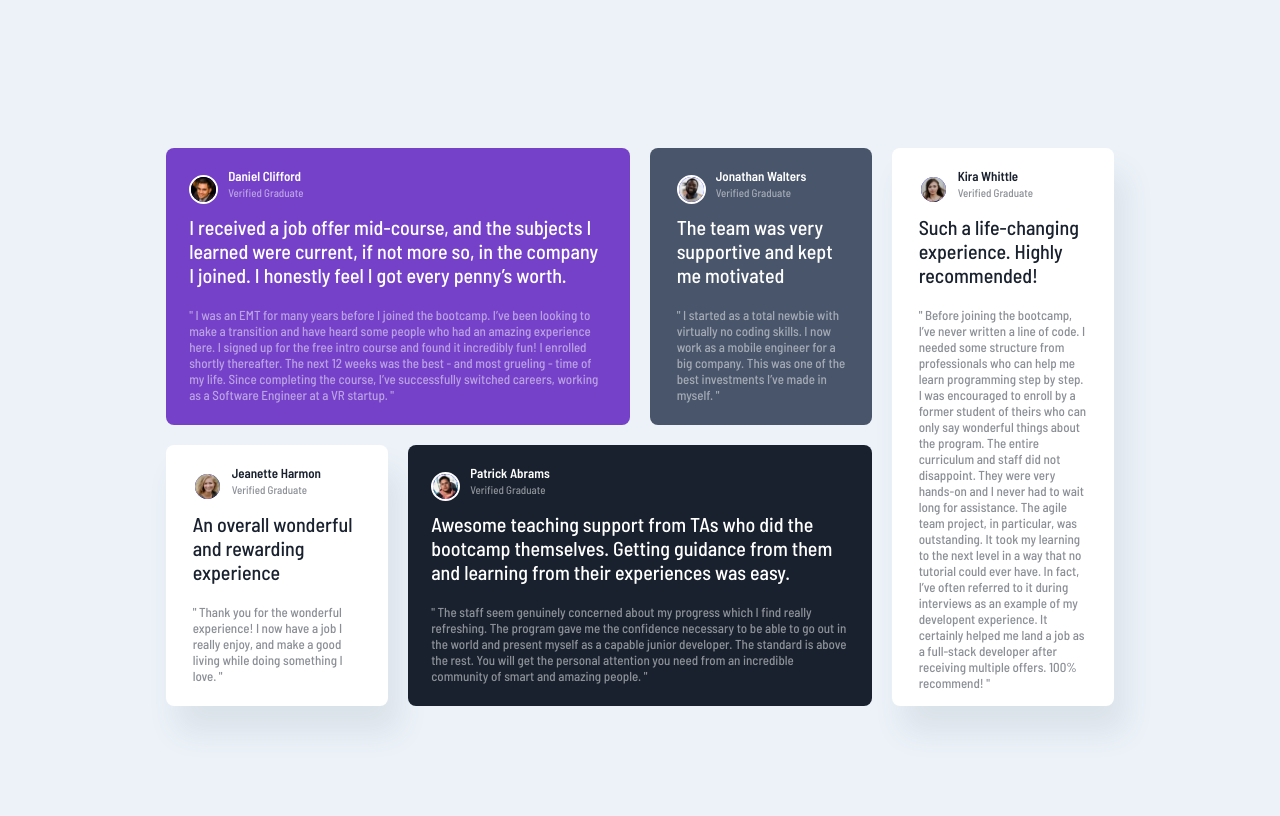
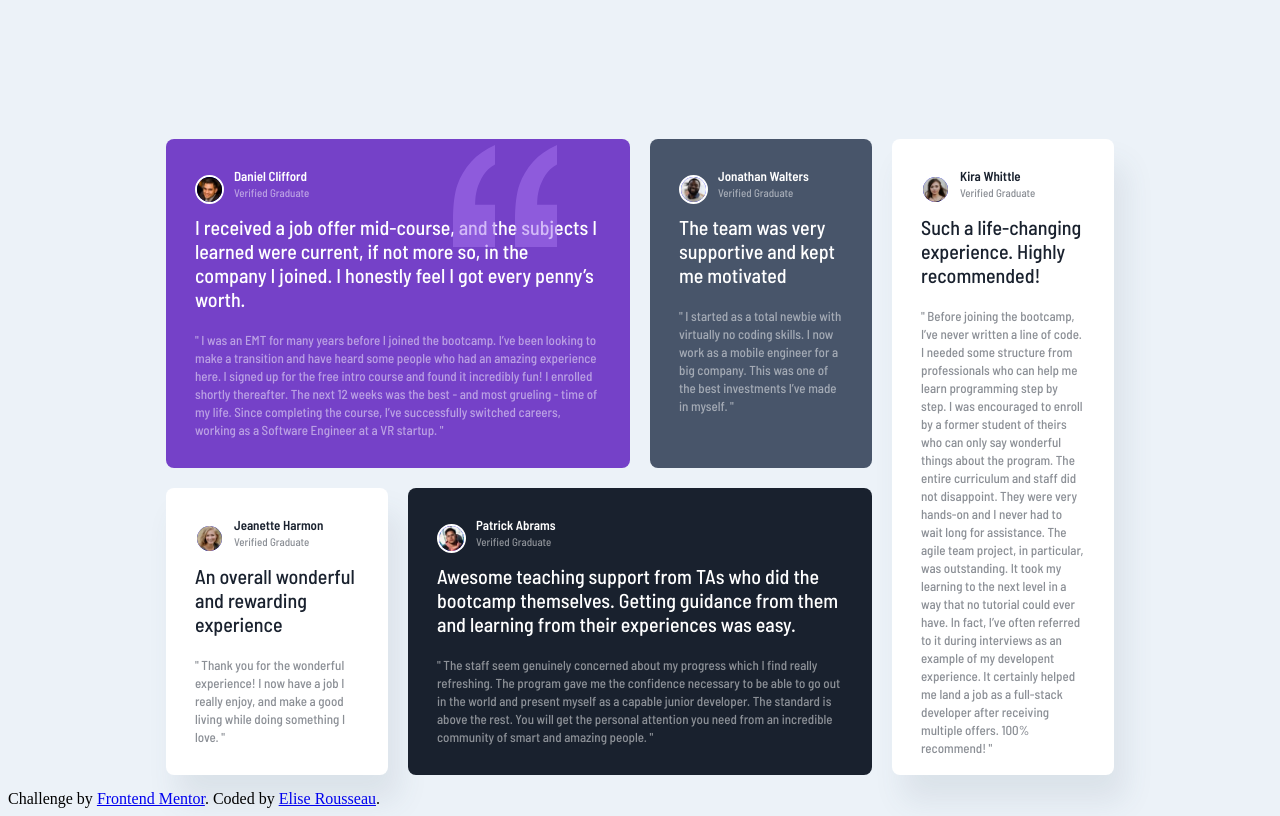
Before and after one commit to SarahHenriette/testimonials-grid-section, a plain HTML site: page docs/index.html in a window 1280 px wide. Drawn offline with Linux system fonts and the light colour scheme.

Commit message:
update integration

```diff
--- a/docs/index.html
+++ b/docs/index.html
@@ -2,8 +2,7 @@
 <html lang="en">
 <head>
   <meta charset="UTF-8">
-  <meta name="viewport" content="width=device-width, initial-scale=1.0"> <!-- displays site properly based on user's device -->
-
+  <meta name="viewport" content="width=device-width, initial-scale=1.0">
   <link rel="icon" type="image/png" sizes="32x32" href="./images/favicon-32x32.png">
   <link rel="stylesheet" href="./sass/style.css">
   <title>Frontend Mentor | [Challenge Name Here]</title>
@@ -28,6 +27,9 @@
         for the free intro course and found it incredibly fun! I enrolled shortly thereafter.
         The next 12 weeks was the best - and most grueling - time of my life. Since completing
         the course, I’ve successfully switched careers, working as a Software Engineer at a VR startup. "</p>
+        <figure>
+          <img src="./images/bg-pattern-quotation.svg" alt="">
+        </figure>
   </section>
   <section class="testimonial jonathan color-white single">
     <header>
@@ -95,62 +97,9 @@
       100% recommend! "</p>
   </section>
 </section>
-  <!-- Daniel Clifford
-  Verified Graduate
-
-  I received a job offer mid-course, and the subjects I learned were current, if not more so,
-  in the company I joined. I honestly feel I got every penny’s worth.
-
-  “ I was an EMT for many years before I joined the bootcamp. I’ve been looking to make a
-  transition and have heard some people who had an amazing experience here. I signed up
-  for the free intro course and found it incredibly fun! I enrolled shortly thereafter.
-  The next 12 weeks was the best - and most grueling - time of my life. Since completing
-  the course, I’ve successfully switched careers, working as a Software Engineer at a VR startup. ”
-
-  Jonathan Walters
-  Verified Graduate
-
-  The team was very supportive and kept me motivated
-
-  “ I started as a total newbie with virtually no coding skills. I now work as a mobile engineer
-  for a big company. This was one of the best investments I’ve made in myself. ”
-
-  Jeanette Harmon
-  Verified Graduate
-
-  An overall wonderful and rewarding experience
-
-  “ Thank you for the wonderful experience! I now have a job I really enjoy, and make a good living
-  while doing something I love. ”
-
-  Patrick Abrams
-  Verified Graduate
-
-  Awesome teaching support from TAs who did the bootcamp themselves. Getting guidance from them and
-  learning from their experiences was easy.
-
-  “ The staff seem genuinely concerned about my progress which I find really refreshing. The program
-  gave me the confidence necessary to be able to go out in the world and present myself as a capable
-  junior developer. The standard is above the rest. You will get the personal attention you need from
-  an incredible community of smart and amazing people. ”
-
-  Kira Whittle
-  Verified Graduate
-
-  Such a life-changing experience. Highly recommended!
-
-  “ Before joining the bootcamp, I’ve never written a line of code. I needed some structure from
-  professionals who can help me learn programming step by step. I was encouraged to enroll by a former
-  student of theirs who can only say wonderful things about the program. The entire curriculum and staff
-  did not disappoint. They were very hands-on and I never had to wait long for assistance. The agile team
-  project, in particular, was outstanding. It took my learning to the next level in a way that no tutorial
-  could ever have. In fact, I’ve often referred to it during interviews as an example of my developent
-  experience. It certainly helped me land a job as a full-stack developer after receiving multiple offers.
-  100% recommend! ” -->
-
-  <!-- <div class="attribution">
+  <div class="attribution">
     Challenge by <a href="https://www.frontendmentor.io?ref=challenge" target="_blank">Frontend Mentor</a>.
     Coded by <a href="#">Elise Rousseau</a>.
-  </div> -->
+  </div>
 </body>
 </html>
--- a/docs/sass/style.scss
+++ b/docs/sass/style.scss
@@ -10,6 +10,8 @@ $lightGray: hsl(0, 0%, 81%);
 $lightGrayishBlue: hsl(210, 46%, 95%);
 
 body {
+    display: flex;
+    flex-direction: column;
     p {
         font-size: 13px;
         font-family: 'Barlow Semi Condensed', sans-serif;
@@ -18,39 +20,26 @@ body {
     display: flex;
     height: 100vh;
     #testimonials {
-        // background-color: grey;
         height: 65%;
         width: 75%;
         margin: auto;
         display: grid;
         grid-template-columns: repeat(4, 2fr);
-        grid-template-rows: repeat(2, 1fr);
+        grid-template-rows: repeat(2, 0.5fr);
         grid-gap: 20px;
-        // grid-column-gap: 10px;
         .color-white {
             color: $white;
         }
         .color-dark {
             color: $veryDarkBlackish;
         }
-        .double {
-            padding: 0 5% 0 5%;
-        }
-        .single {
-            padding: 0 12% 10% 12%;
-
-        }
         .testimonial {
             border-radius: 8px;
-
+            padding: 29px ;
+            height: auto;
             header {
-                // background-color: red;
                 display: flex;
                 align-items: center;
-                // height: 35px;
-                // padding-left: 7%;
-                margin-top: 20px;
-
             }
             header .contain-image-profile {
                 height: 25px;
@@ -63,7 +52,6 @@ body {
                     width: 100%;
                 }
             }
-
             header .contain-text-profile {
                 margin-left: 10px;
 
@@ -78,24 +66,29 @@ body {
                     opacity: 0.5
                 }
             }
-
             .title-testimonial {
                 font-weight: 400;
                 font-size: 20px;
                 margin-top: 5px;
-
+                z-index: 900;
             }
             .text-testimonial {
-                // font-size: 10px;
                 opacity: 0.5;
                 margin: 0;
-
+                line-height: 18px;
             }
         }
         .daniel {
             background-color: $moderateViolet;
             grid-column: 1 / span 2;
             grid-row: 1 / span 1;
+            position: relative;
+            figure {
+                position: absolute;
+                top: -10px;
+                right: 33px;
+                opacity: 0.5;
+            }
         }
         .jonathan {
             background-color: $veryDarkGrayish;
@@ -108,7 +101,7 @@ body {
             grid-row: 2 / span 1;
             box-shadow: 11px 26px 30px #48556a1a;
             .title-testimonial {
-                // padding-right: 28%;
+                width: 99%;
             }
         }
         .patrick {
@@ -122,13 +115,11 @@ body {
             grid-column: 4 / span 1;
             grid-row: 1 / span 2;
             box-shadow: 11px 26px 30px #48556a1a;
-
         }
     }
-
 }
 
-@media (min-width: 0px) and (max-width: 380px) {
+@media (min-width: 0px) and (max-width: 1255px) {
     body {
 
         #testimonials {
@@ -138,9 +129,9 @@ body {
             grid-template-rows: repeat(8, 1fr);
             .testimonial {
                 grid-column: 1 / span 1;
-
             }
             .daniel {
+                margin-top: 70px;
                 grid-row: 1 / span 2;
             }
             .jonathan {
@@ -154,9 +145,9 @@ body {
             }
             .kira {
                 grid-row: 7 / span 2;
+                margin-bottom: 70px;
 
             }
         }
-
     }
 }
```
Also changed, not shown: docs/sass/style.css, 1 other file.
